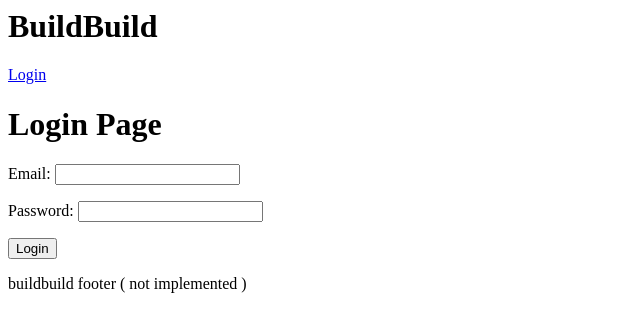
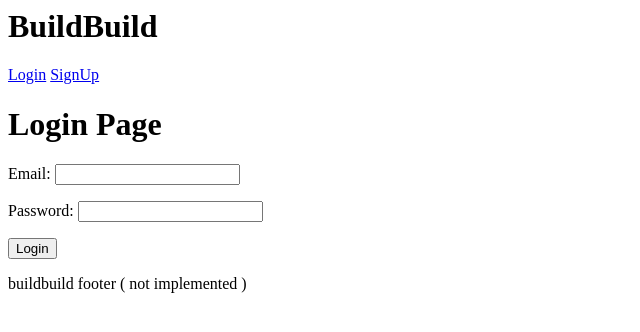
Before and after one commit to buildbuild/buildbuild, a Django app: page /login/ in a window 1280 px wide. Shown: the top 332 px of the page, without its empty margins (0-640 px from the left). Run offline with Django 3.2, Linux system fonts and the light colour scheme; parts of the project's set-up code (start-up, migrations or seed data) failed here and were passed over.

Commit message:
added url href 'signup' that goes to 'SignUp'

```diff
--- a/buildbuild/templates/base.html
+++ b/buildbuild/templates/base.html
@@ -19,6 +19,7 @@
       <a href="/logout/">Logout</a>
     {% else %}
       <a href="/login/">Login</a>
+	  <a href="/signup/">SignUp</a>
     {% endif %}
   </nav>
 
```
